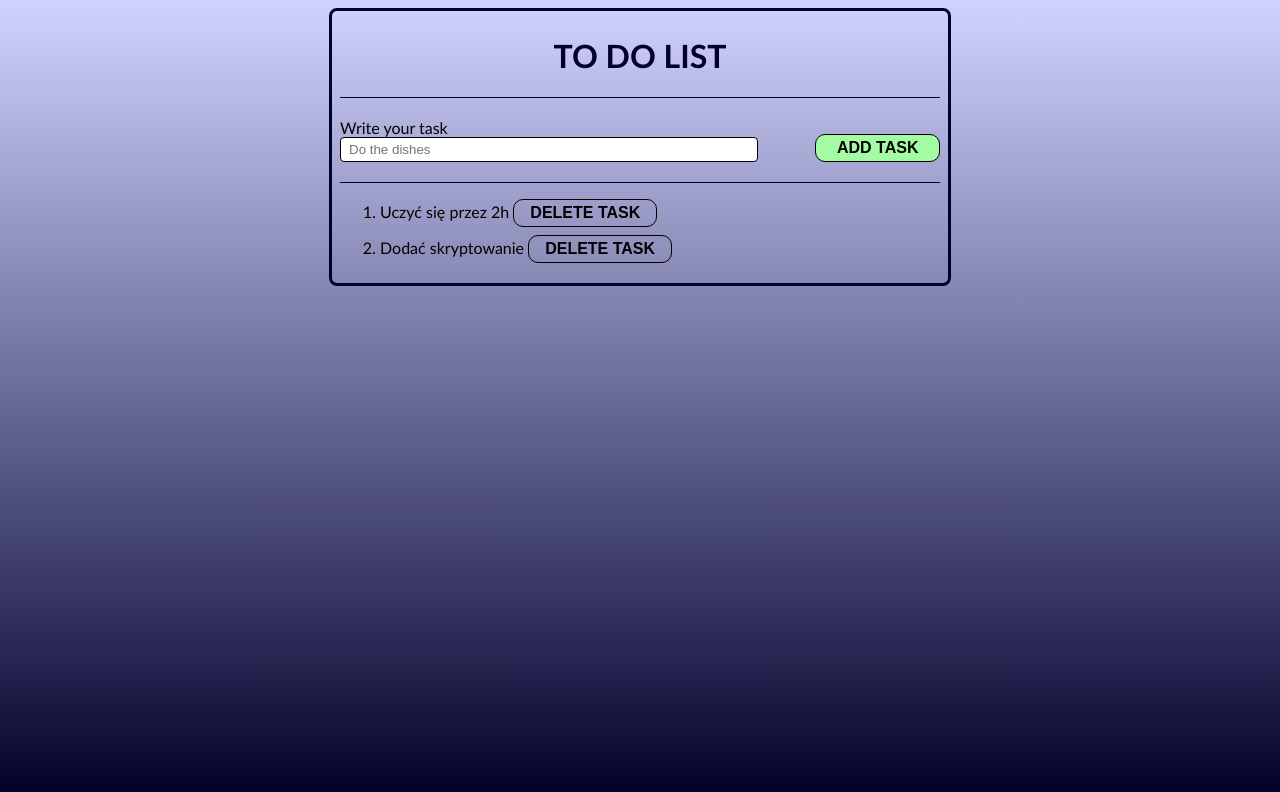
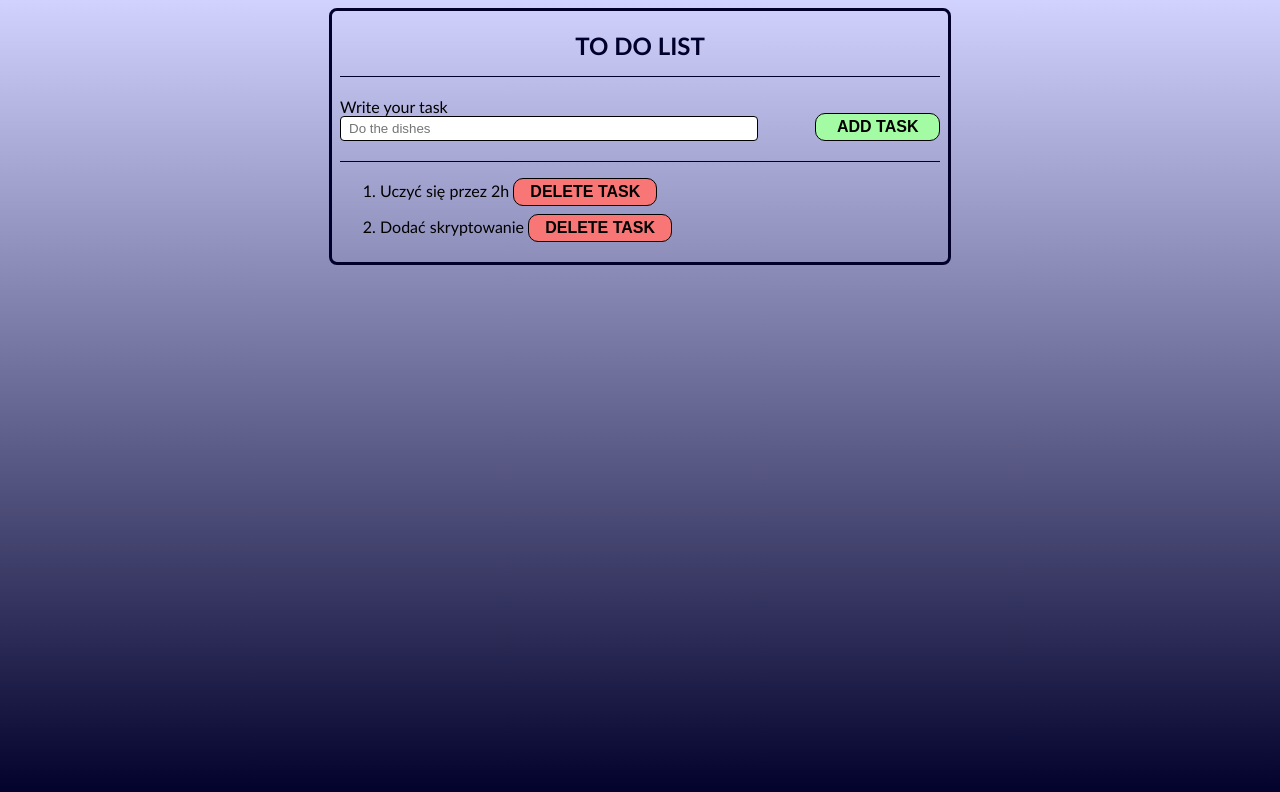
Before and after one commit to WojciechTylenda96/to-do-list, a plain HTML site: page index.html in a window 1280 px wide. Drawn offline with Linux system fonts and the light colour scheme; a web font is replaced by a local one.

Commit message:
Update style.css

```diff
--- a/style.css
+++ b/style.css
@@ -22,9 +22,6 @@ body {
     padding: 4px 8px;
 }
 
-#title {
-
-}
 
 #list {
     border-top: 1px solid #00002b ;
@@ -33,7 +30,7 @@ body {
 h1 {
     text-align: center;
     color: #00002b;
-
+    font-size: 1.5rem;
 }
 
 #input-box {
@@ -70,7 +67,7 @@ button {
     background-color: rgb(163, 252, 163);
 }
 
-#delete-btn {
+.delete-btn {
     background-color: rgb(248, 118, 118);
 }
 
```
